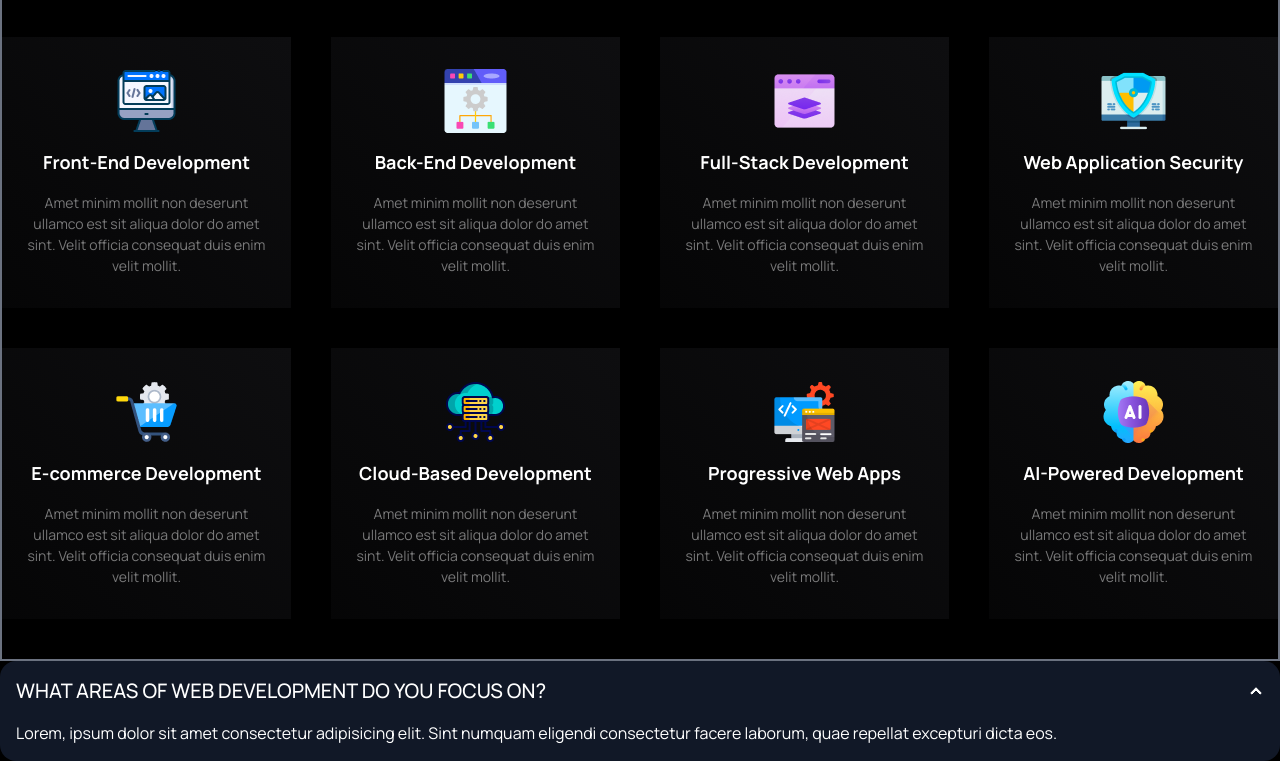
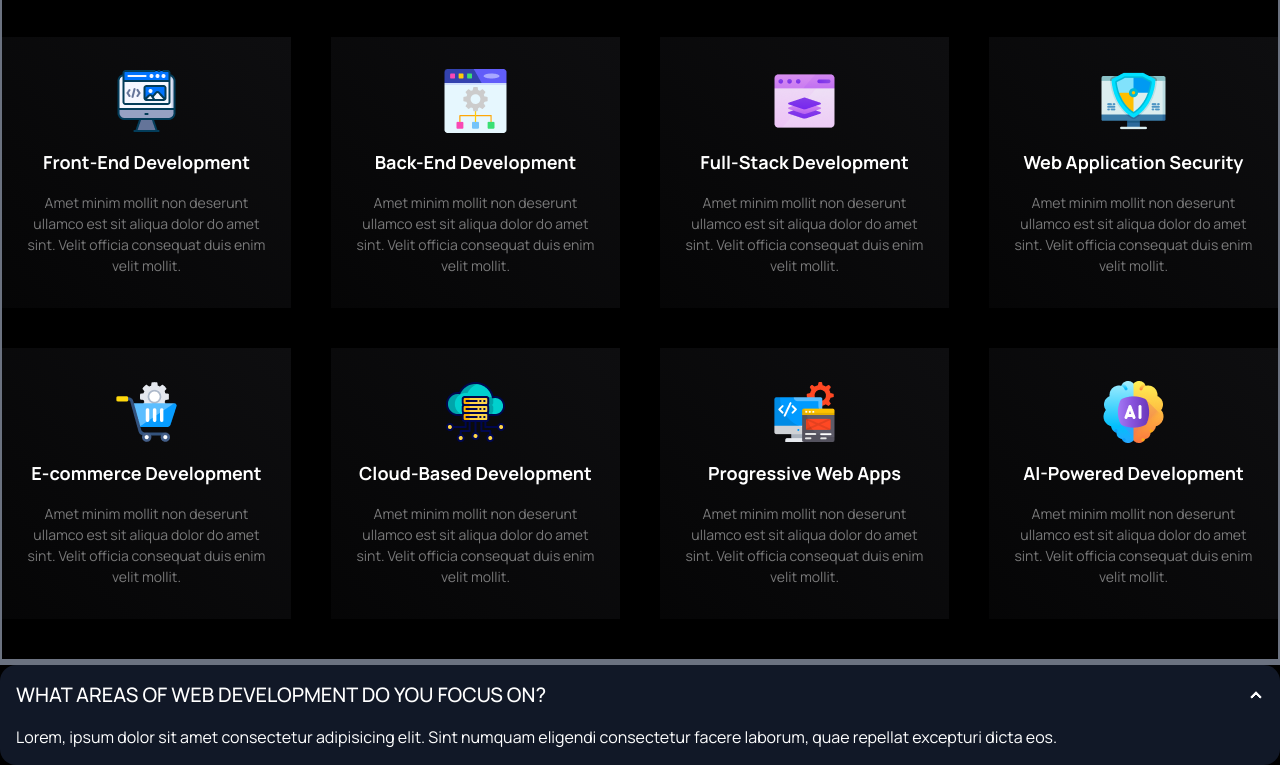
Before and after one commit to mdabdulhalim-bd/portfolio-with-tailwindcss, a plain HTML site: page index.html in a window 1280 px wide. Shown: the part 193-958 px from the top of the page. Drawn offline with nearby package versions, Linux system fonts and the light colour scheme; a web font is replaced by a local one.

Commit message:
Updated features section

```diff
--- a/index.html
+++ b/index.html
@@ -14,7 +14,6 @@
   </head>
   <body class="bg-black mnr-font">
     <!-- specialities section  -->
-
     <section
       class="specialities_area container mx-auto border-2 border-gray-500"
     >
@@ -154,8 +153,15 @@
 
       <!-- Feature Cards End  -->
     </section>
+    <!-- specialities section end -->
 
-    <!-- specialities section end -->
+    <!-- Project Section  -->
+    <section
+      class="specialities_area container mx-auto border-2 border-gray-500"
+    >
+
+</section>
+    <!-- Project Section End -->
 
     <div class="faq">
       <div class="collapse collapse-arrow bg-gray-900 text-white">
```
